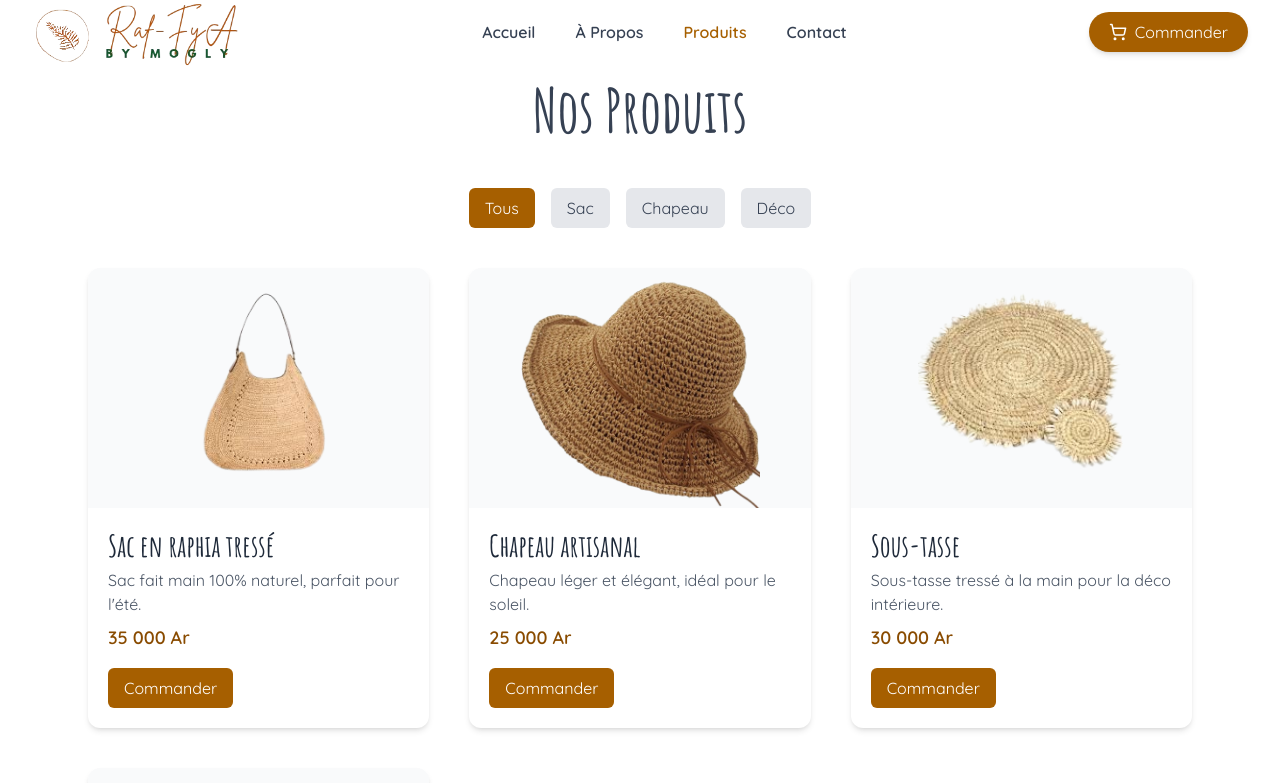
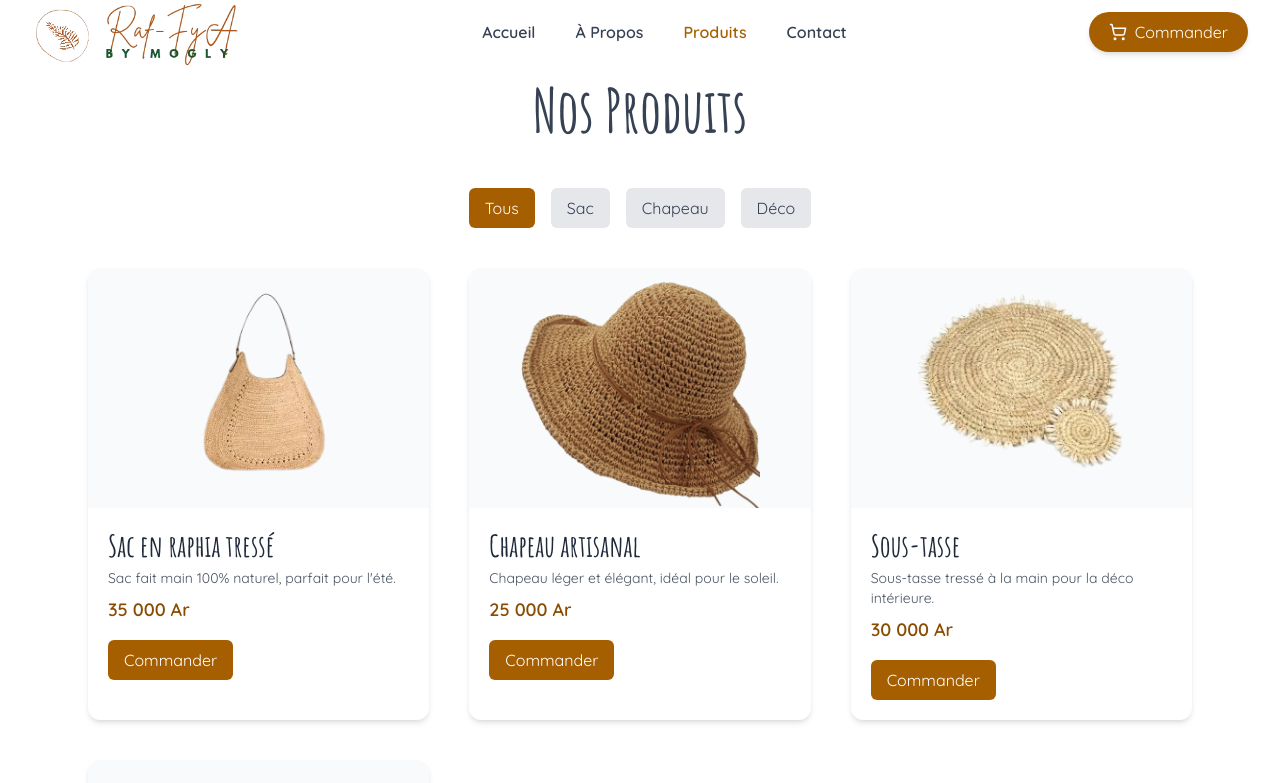
Before and after one commit to Aina-RDM/raf-fy-a, a React (Vite) app: page /produits in a window 1280 px wide. Shown: the top 783 px of the page. Built offline with nearby package versions, Linux system fonts and the light colour scheme.

Commit message:
Ajout des liens dans les boutons

```diff
--- a/src/components/Banner.jsx
+++ b/src/components/Banner.jsx
@@ -1,8 +1,10 @@
 import React from "react";
+import { useNavigate } from "react-router-dom";
 import bannerImg from "../assets/img_header.png"; // Remplace par ton image réelle
 import { ArrowRight } from "lucide-react";
 
 const Banner = () => {
+  const navigate = useNavigate();
   return (
     <div className="bg-white py-16 px-6 md:px-20">
       <div className="max-w-7xl mx-auto flex flex-col md:flex-row items-center justify-between gap-10">
@@ -15,7 +17,13 @@ const Banner = () => {
             Découvrez nos créations en raphia faites main, parfaites pour votre
             style estival.
           </p>
-          <button className="inline-flex items-center gap-2 bg-yellow-700 text-white px-6 py-3 rounded-full text-lg hover:bg-yellow-800 transition">
+          <button
+            onClick={() => {
+              navigate("/produits");
+              scrollTo(0, 0);
+            }}
+            className="inline-flex items-center gap-2 bg-yellow-700 text-white px-6 py-3 rounded-full text-lg hover:bg-yellow-800 transition"
+          >
             Explorer la collection <ArrowRight size={20} />
           </button>
         </div>
--- a/src/components/BestSellers.jsx
+++ b/src/components/BestSellers.jsx
@@ -1,5 +1,6 @@
 import React, { useState } from "react";
 import { ShoppingCart, ArrowRight } from "lucide-react";
+import { useNavigate } from "react-router-dom";
 import product1 from "../assets/product1.png";
 import product2 from "../assets/product2.png";
 import product3 from "../assets/product3.png";
@@ -31,7 +32,7 @@ const products = [
 
 const BestSellers = () => {
   const [isModalOpen, setIsModalOpen] = useState(false);
-
+  const navigate = useNavigate();
   return (
     <div className="py-16 px-6 bg-white" id="best-sellers">
       <h2 className="text-6xl font-bold text-center text-gray-700 mb-12">
--- a/src/pages/Produits.jsx
+++ b/src/pages/Produits.jsx
@@ -87,7 +87,9 @@ const Produits = () => {
               <h2 className="text-3xl font-semibold text-gray-800 mb-1">
                 {produit.nom}
               </h2>
-              <p className="text-gray-600 mb-2">{produit.description}</p>
+              <p className="text-sm text-gray-600 mb-2">
+                {produit.description}
+              </p>
               <p className="text-lg font-semibold text-yellow-800 mb-4">
                 {produit.prix}
               </p>
```
